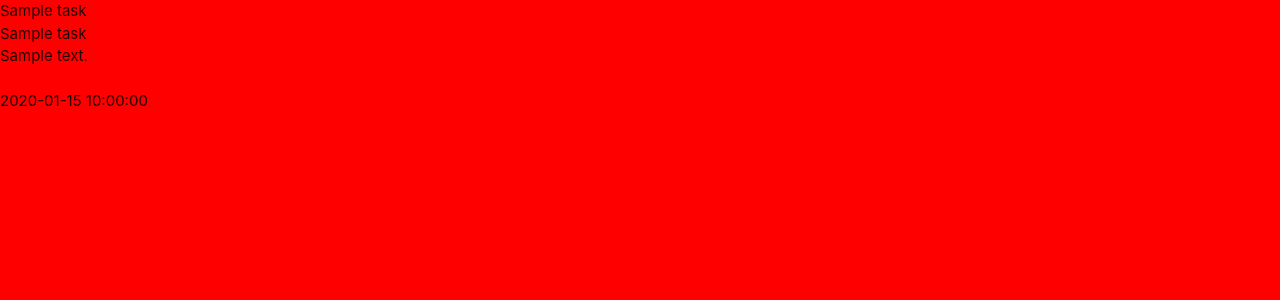
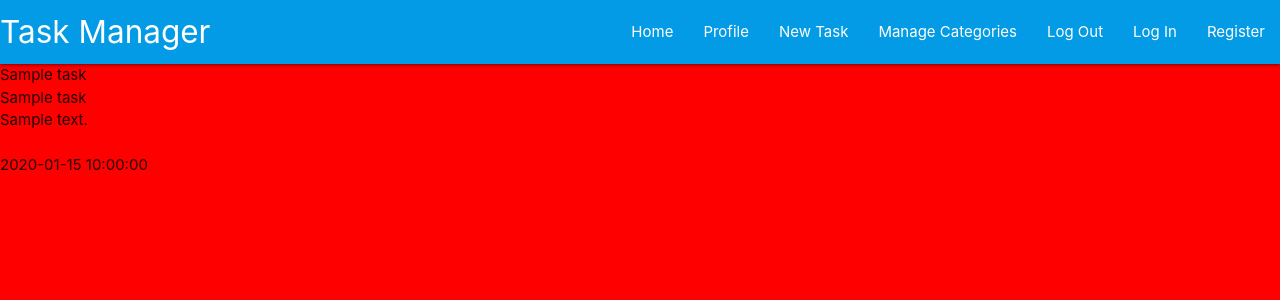
Before and after one commit to Bealby/task-organiser, a Flask app: page / in a window 1280 px wide. Shown: the top 300 px of the page. Run offline with Flask 2, Linux system fonts and the light colour scheme; a database or web service that is not in the repository returns one stand-in record (values such as "Sample title"); some libraries are stand-ins or nearby versions.

Commit message:
Add Nav bar from materializecss

```diff
--- a/templates/base.html
+++ b/templates/base.html
@@ -17,6 +17,39 @@
 
 <body>
 
+    <header>
+        <!-- top navbar -->
+        <nav class="nav-extended text-shadow light-blue darken-1">
+            <div class="nav-wrapper">
+                <a href="{{ url_for('get_tasks') }}" class="brand-logo">Task Manager</a>
+                <a href="#" data-target="mobile-demo" class="sidenav-trigger right"><i class="fas fa-bars"></i></a>
+                <ul class="right hide-on-med-and-down">
+                    <li><a href="{{ url_for('get_tasks') }}">Home</a></li>
+                    <li><a href="#">Profile</a></li>
+                    <li><a href="#">New Task</a></li>
+                    <li><a href="#">Manage Categories</a></li>
+                    <li><a href="#">Log Out</a></li>
+                    <li><a href="#">Log In</a></li>
+                    <li><a href="#">Register</a></li>
+                </ul>
+            </div>
+        </nav>
+
+        <!-- mobile sidenav -->
+        <ul class="sidenav" id="mobile-demo">
+            <li>
+                <h4 class="center-align light-blue-text text-darken 4">Task Manager</h4>
+            </li>
+            <li><a href="{{ url_for('get_tasks') }}">Home</a></li>
+            <li><a href="#">Profile</a></li>
+            <li><a href="#">New Task</a></li>
+            <li><a href="#">Manage Categories</a></li>
+            <li><a href="#">Log Out</a></li>
+            <li><a href="#">Log In</a></li>
+            <li><a href="#">Register</a></li>
+        </ul>
+    </header>
+
     {% block content %}
     {% endblock %}
     <script src="https://code.jquery.com/jquery-3.5.1.min.js"
```
